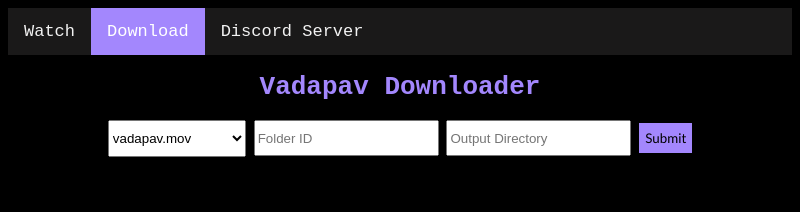
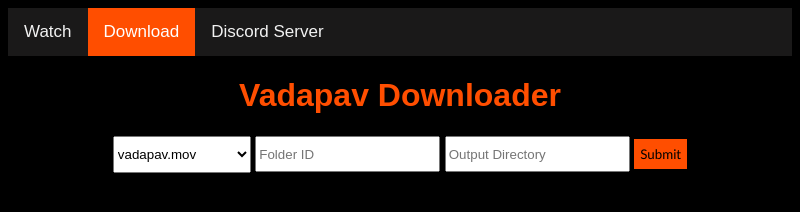
Before and after one commit to AgentHackerYT/vadapav.mov-app, an Electron app: page public/index.html in a window 800 px wide. Drawn offline with Linux system fonts and the light colour scheme.

Commit message:
Update style.css

```diff
--- a/public/style.css
+++ b/public/style.css
@@ -1,19 +1,19 @@
 body{
     background-color: #000000;
     color: #b4b4cc;
-    font-family: monospace;
+    font-family: 'Ubuntu', sans-serif;
 }
 .title{
-    color:#A387FD;
+    color:#ff4e00;
 }
 .button {
-    background-color: #A387FD;
+    background-color: #ff4e00;
     font-family:'Gill Sans', 'Gill Sans MT', Calibri, 'Trebuchet MS', sans-serif;
     border: none;
 }
 .button:hover{
     transform: scale(1.2);
-    background-color: #9172f8;
+    background-color: #ff4e00;
 }
 
 input{
@@ -36,6 +36,7 @@
     padding: 14px 16px;
     text-decoration: none;
     font-size: 17px;
+    font-weight: 100;
   }
 
   /* Change the color of links on hover */
@@ -46,7 +47,7 @@
 
   /* Add a color to the active/current link */
   .topnav a.active {
-    background-color: #A387FD;
+    background-color: #ff4e00;
     color: white;
   }
 
```
